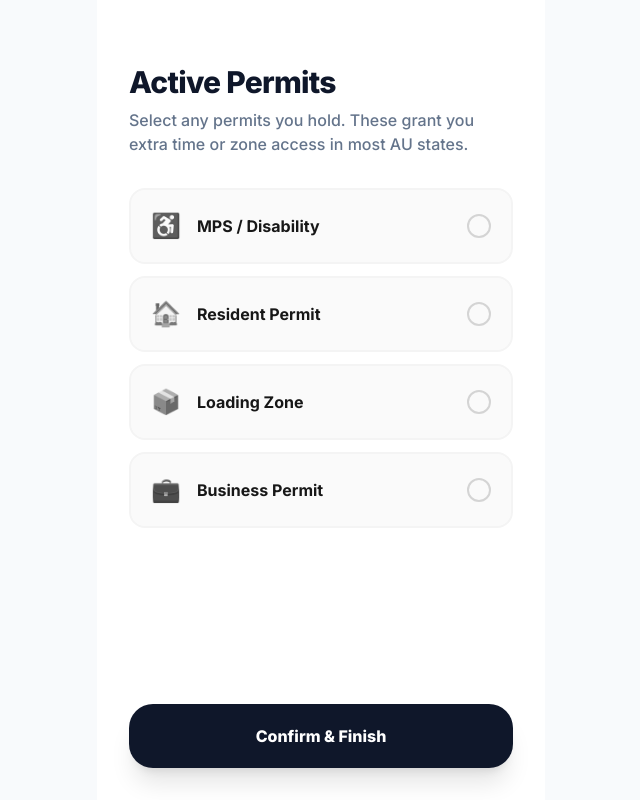
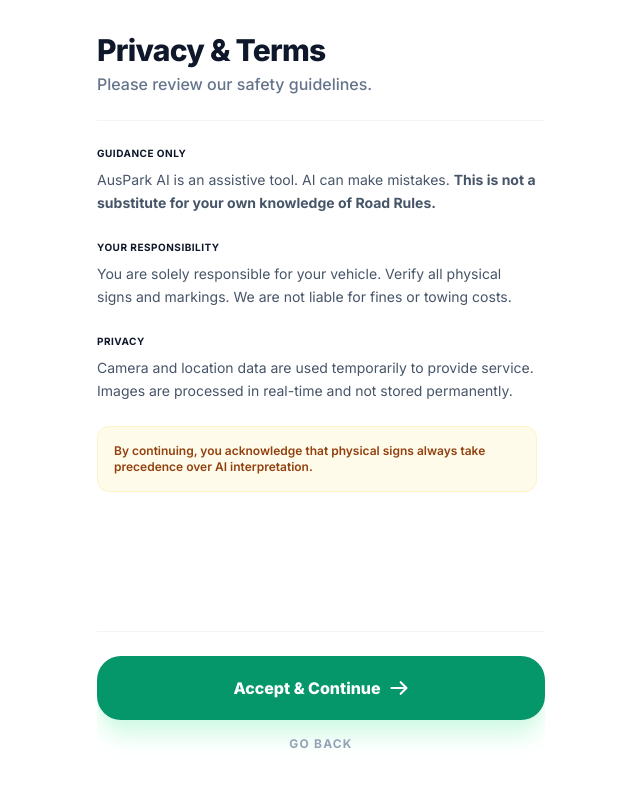
Before and after one commit to archangeltech/Auspark-AI, a React (Vite) app: page / in a window 1280 px wide. Both pictures are taken after a click on the button "Start Setup". Shown: the whole page, without its empty margins (319-959 px from the left). Built offline with nearby package versions, Linux system fonts and the light colour scheme.

Commit message:
feat(onboarding): Streamline onboarding and legal acceptance
Enhance the onboarding flow by introducing a new step for privacy/legal information and automatically accepting legal terms upon first-time profile completion. Also, update React and related dependencies to their latest versions.

```diff
--- a/App.tsx
+++ b/App.tsx
@@ -61,7 +61,25 @@
     }
   }, []);
 
+  const getFormattedDate = () => {
+    return new Date().toLocaleString('en-AU', {
+      day: '2-digit',
+      month: 'short',
+      year: 'numeric',
+      hour: '2-digit',
+      minute: '2-digit',
+      hour12: true
+    });
+  };
+
   const saveProfile = (profile: UserProfile) => {
+    // If we're finishing onboarding for the first time, auto-accept legal
+    if (!localStorage.getItem(ONBOARDING_KEY)) {
+      const now = getFormattedDate();
+      localStorage.setItem(LEGAL_ACCEPTED_KEY, now);
+      setLastAcceptedDate(now);
+    }
+
     localStorage.setItem(ONBOARDING_KEY, 'true');
     localStorage.setItem(PROFILE_KEY, JSON.stringify(profile));
     setState(prev => ({ ...prev, profile }));
@@ -70,14 +88,7 @@
   };
 
   const handleAcceptLegal = () => {
-    const now = new Date().toLocaleString('en-AU', {
-      day: '2-digit',
-      month: 'short',
-      year: 'numeric',
-      hour: '2-digit',
-      minute: '2-digit',
-      hour12: true
-    });
+    const now = getFormattedDate();
     localStorage.setItem(LEGAL_ACCEPTED_KEY, now);
     setLastAcceptedDate(now);
   };
--- a/components/Onboarding.tsx
+++ b/components/Onboarding.tsx
@@ -1,4 +1,3 @@
-
 import React, { useState } from 'react';
 import { UserProfile } from '../types';
 
@@ -8,7 +7,8 @@
 }
 
 const Onboarding: React.FC<OnboardingProps> = ({ onComplete, initialProfile }) => {
-  const [step, setStep] = useState<1 | 2>(initialProfile ? 2 : 1);
+  // Step 1: Intro, Step 2: Privacy/Legal, Step 3: Permits
+  const [step, setStep] = useState<1 | 2 | 3>(initialProfile ? 3 : 1);
   const [profile, setProfile] = useState<UserProfile>(initialProfile || {
     hasDisabilityPermit: false,
     hasResidentPermit: false,
@@ -23,6 +23,7 @@
     }
   };
 
+  // STEP 1: LANDING / INTRO
   if (step === 1) {
     return (
       <div className="fixed inset-0 z-[200] bg-white flex flex-col p-8 safe-pb animate-fade-in overflow-y-auto">
@@ -37,7 +38,7 @@
           <div className="space-y-4">
             <h1 className="text-4xl font-black text-slate-900 leading-tight">AusPark AI</h1>
             <p className="text-slate-500 font-medium leading-relaxed">
-              Assisting Australian drivers in decoding complex parking restrictions.
+              Decoding Australian parking signs with advanced vision AI.
             </p>
           </div>
 
@@ -48,16 +49,7 @@
                </div>
                <div>
                   <p className="font-bold text-slate-900 text-sm">Vision Engine</p>
-                  <p className="text-xs text-slate-500">Multimodal AI analyzes every panel in frame.</p>
-               </div>
-            </div>
-            <div className="bg-slate-50 p-5 rounded-2xl border border-slate-100 flex items-start gap-4">
-               <div className="bg-blue-100 text-blue-600 p-2 rounded-lg shrink-0">
-                  <svg className="w-5 h-5" fill="none" stroke="currentColor" viewBox="0 0 24 24"><path strokeLinecap="round" strokeLinejoin="round" strokeWidth="2" d="M13 10V3L4 14h7v7l9-11h-7z" /></svg>
-               </div>
-               <div>
-                  <p className="font-bold text-slate-900 text-sm">Smart Exemptions</p>
-                  <p className="text-xs text-slate-500">Applies Disability & Resident permit rules automatically.</p>
+                  <p className="text-xs text-slate-500">Instant analysis of multiple restriction panels.</p>
                </div>
             </div>
           </div>
@@ -75,12 +67,66 @@
     );
   }
 
+  // STEP 2: PRIVACY & TERMS
+  if (step === 2) {
+    return (
+      <div className="fixed inset-0 z-[200] bg-white flex flex-col p-8 safe-pb animate-fade-in overflow-hidden">
+        <div className="flex-1 flex flex-col max-w-md mx-auto w-full overflow-hidden">
+          <div className="mb-6">
+            <h2 className="text-3xl font-black text-slate-900 tracking-tight">Privacy & Terms</h2>
+            <p className="text-slate-500 font-medium mt-1">Please review our safety guidelines.</p>
+          </div>
+
+          <div className="flex-1 overflow-y-auto pr-2 space-y-6 text-sm text-slate-600 leading-relaxed scrollbar-hide border-t border-slate-100 pt-6">
+            <section>
+              <h3 className="font-bold text-slate-900 uppercase tracking-wider text-[10px] mb-2">Guidance Only</h3>
+              <p>AusPark AI is an assistive tool. AI can make mistakes. <strong>This is not a substitute for your own knowledge of Road Rules.</strong></p>
+            </section>
+
+            <section>
+              <h3 className="font-bold text-slate-900 uppercase tracking-wider text-[10px] mb-2">Your Responsibility</h3>
+              <p>You are solely responsible for your vehicle. Verify all physical signs and markings. We are not liable for fines or towing costs.</p>
+            </section>
+
+            <section>
+              <h3 className="font-bold text-slate-900 uppercase tracking-wider text-[10px] mb-2">Privacy</h3>
+              <p>Camera and location data are used temporarily to provide service. Images are processed in real-time and not stored permanently.</p>
+            </section>
+
+            <section className="bg-amber-50 p-4 rounded-xl border border-amber-100">
+               <p className="text-amber-800 text-xs font-semibold">By continuing, you acknowledge that physical signs always take precedence over AI interpretation.</p>
+            </section>
+          </div>
+
+          <div className="mt-8 pt-6 border-t border-slate-100">
+            <button
+              onClick={() => setStep(3)}
+              className="w-full bg-emerald-600 text-white py-5 rounded-[24px] font-black shadow-xl shadow-emerald-100 active:scale-95 transition-all flex items-center justify-center gap-2"
+            >
+              <span>Accept & Continue</span>
+              <svg className="w-5 h-5" fill="none" stroke="currentColor" viewBox="0 0 24 24">
+                <path strokeLinecap="round" strokeLinejoin="round" strokeWidth="2.5" d="M14 5l7 7m0 0l-7 7m7-7H3" />
+              </svg>
+            </button>
+            <button
+              onClick={() => setStep(1)}
+              className="w-full text-slate-400 font-bold text-xs py-4 uppercase tracking-widest"
+            >
+              Go Back
+            </button>
+          </div>
+        </div>
+      </div>
+    );
+  }
+
+  // STEP 3: PERMITS
   return (
     <div className="fixed inset-0 z-[200] bg-white flex flex-col p-8 safe-pb animate-fade-in max-w-md mx-auto">
       <div className="flex-1 space-y-8 overflow-y-auto pt-8 scrollbar-hide">
         <div className="space-y-2">
           <h2 className="text-3xl font-black text-slate-900 tracking-tight">Active Permits</h2>
-          <p className="text-slate-500 font-medium">Select any permits you hold. These grant you extra time or zone access in most AU states.</p>
+          <p className="text-slate-500 font-medium">Select permits you hold to apply state-specific exemptions.</p>
         </div>
 
         <div className="space-y-3">
@@ -130,13 +176,21 @@
         </div>
       </div>
 
-      <div className="mt-8 space-y-6">
+      <div className="mt-8 space-y-4">
         <button
           onClick={() => onComplete(profile)}
           className="w-full bg-slate-900 text-white py-5 rounded-[24px] font-black shadow-xl active:scale-95 transition-all"
         >
           {initialProfile ? 'Save Changes' : 'Confirm & Finish'}
         </button>
+        {!initialProfile && (
+           <button
+            onClick={() => setStep(2)}
+            className="w-full text-slate-400 font-bold text-xs py-2 uppercase tracking-widest"
+          >
+            Review Terms
+          </button>
+        )}
       </div>
     </div>
   );
--- a/index.html
+++ b/index.html
@@ -29,12 +29,12 @@
 <script type="importmap">
 {
   "imports": {
-    "react": "https://esm.sh/react@^19.2.3",
-    "react-dom/": "https://esm.sh/react-dom@^19.2.3/",
-    "react/": "https://esm.sh/react@^19.2.3/",
     "@google/genai": "https://esm.sh/@google/genai@^1.38.0",
+    "react/": "https://esm.sh/react@^19.2.4/",
+    "react": "https://esm.sh/react@^19.2.4",
+    "react-dom/": "https://esm.sh/react-dom@^19.2.4/",
+    "@vitejs/plugin-react": "https://esm.sh/@vitejs/plugin-react@^5.1.2",
     "vite": "https://esm.sh/vite@^7.3.1",
-    "@vitejs/plugin-react": "https://esm.sh/@vitejs/plugin-react@^5.1.2",
     "process": "https://esm.sh/process@^0.11.10"
   }
 }
```
